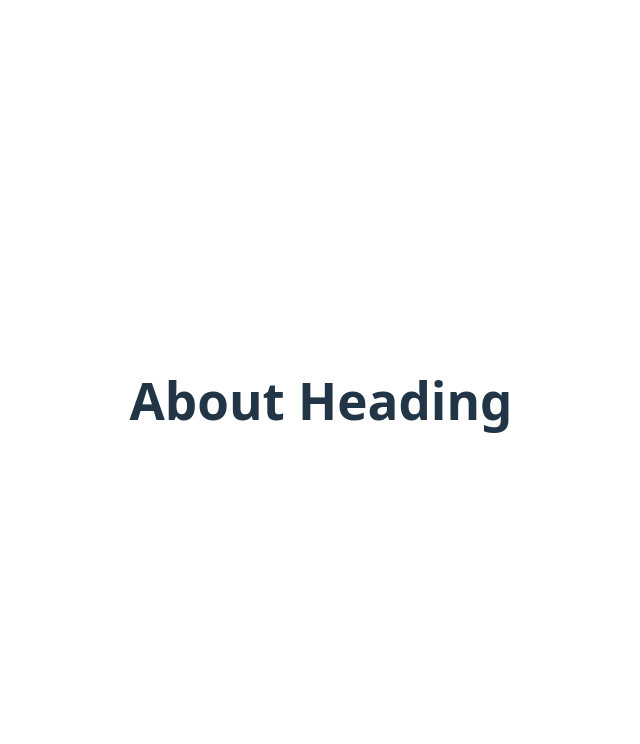
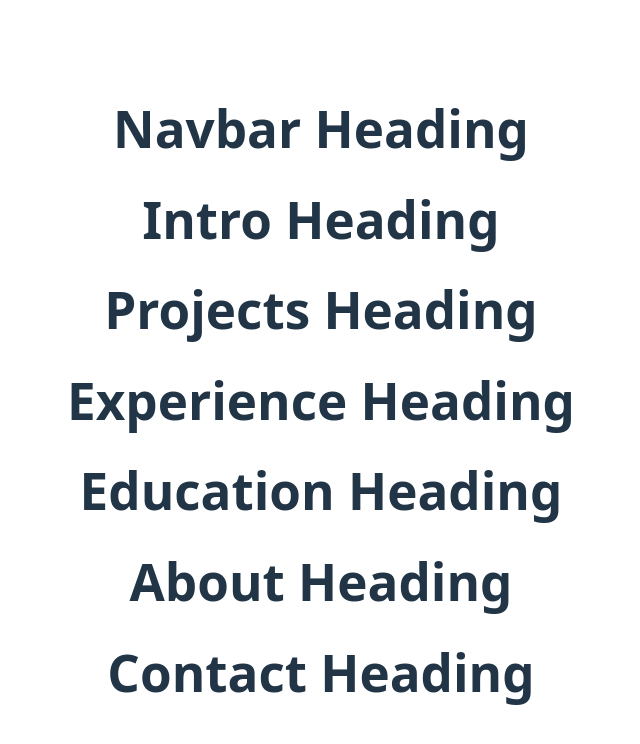
Before and after one commit to nic-cab-sor/nic-cab-sor.github.io, a React (Vite) app: page / in a window 1280 px wide. Shown: the top 744 px of the page, without its empty margins (319-959 px from the left). Built offline with nearby package versions, Linux system fonts and the light colour scheme.

Commit message:
Added more sections

```diff
--- a/src/App.tsx
+++ b/src/App.tsx
@@ -1,14 +1,26 @@
 // import { useState } from 'react'
 // import reactLogo from './assets/react.svg'
 // import viteLogo from '/vite.svg'
-import About from './sections/About'
+import Navbar from './components/Navbar'
+import Intro from './sections/Intro'
+import AboutMe from './sections/AboutMe'
+import Projects from './sections/Projects'
+import Experience from './sections/Experience'
+import Education from './sections/Education'
+import Contact from './sections/Contact'
 import './styles/App.css'
 
 function App() {
 
   return (
     <>
-      <About></About>
+      <Navbar></Navbar>
+      <Intro></Intro>
+      <Projects></Projects>
+      <Experience></Experience>
+      <Education></Education>
+      <AboutMe></AboutMe>
+      <Contact></Contact>
     </>
   )
 }
--- a/src/components/Navbar.tsx
+++ b/src/components/Navbar.tsx
@@ -0,0 +1,9 @@
+function Navbar() {
+    return (
+        <div>
+            <h1>Navbar Heading</h1>
+        </div>
+    )
+}
+
+export default Navbar
--- /dev/null
+++ b/src/sections/Contact.tsx
@@ -0,0 +1,10 @@
+function Contact() {
+    return (
+        <div>
+            <h1>Contact
+             Heading</h1>
+        </div>
+    )
+}
+
+export default Contact
--- /dev/null
+++ b/src/sections/Education.tsx
@@ -0,0 +1,9 @@
+function Education() {
+    return (
+        <div>
+            <h1>Education Heading</h1>
+        </div>
+    )
+}
+
+export default Education
--- /dev/null
+++ b/src/sections/Experience.tsx
@@ -0,0 +1,9 @@
+function Experience() {
+    return (
+        <div>
+            <h1>Experience Heading</h1>
+        </div>
+    )
+}
+
+export default Experience
--- /dev/null
+++ b/src/sections/Intro.tsx
@@ -0,0 +1,10 @@
+function Intro() {
+    return (
+        <div>
+            <h1>Intro
+             Heading</h1>
+        </div>
+    )
+}
+
+export default Intro
--- /dev/null
+++ b/src/sections/Projects.tsx
@@ -0,0 +1,9 @@
+function Projects() {
+    return (
+        <div>
+            <h1>Projects Heading</h1>
+        </div>
+    )
+}
+
+export default Projects
```
Also changed, not shown: src/sections/AboutMe.tsx (renamed from src/sections/About.tsx).
